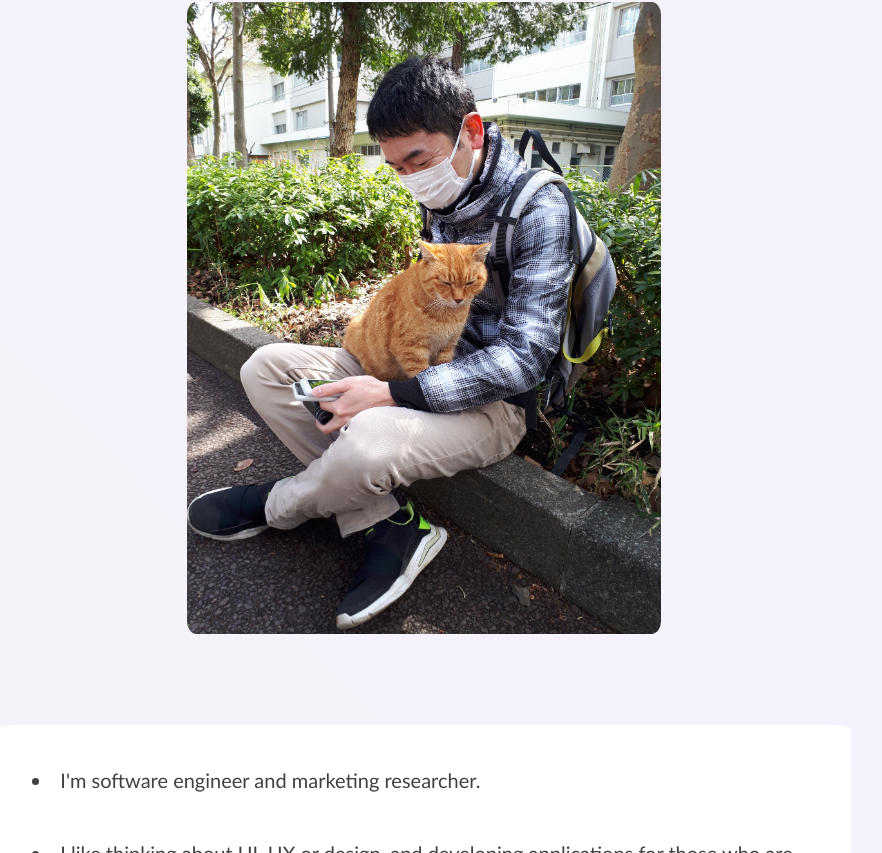
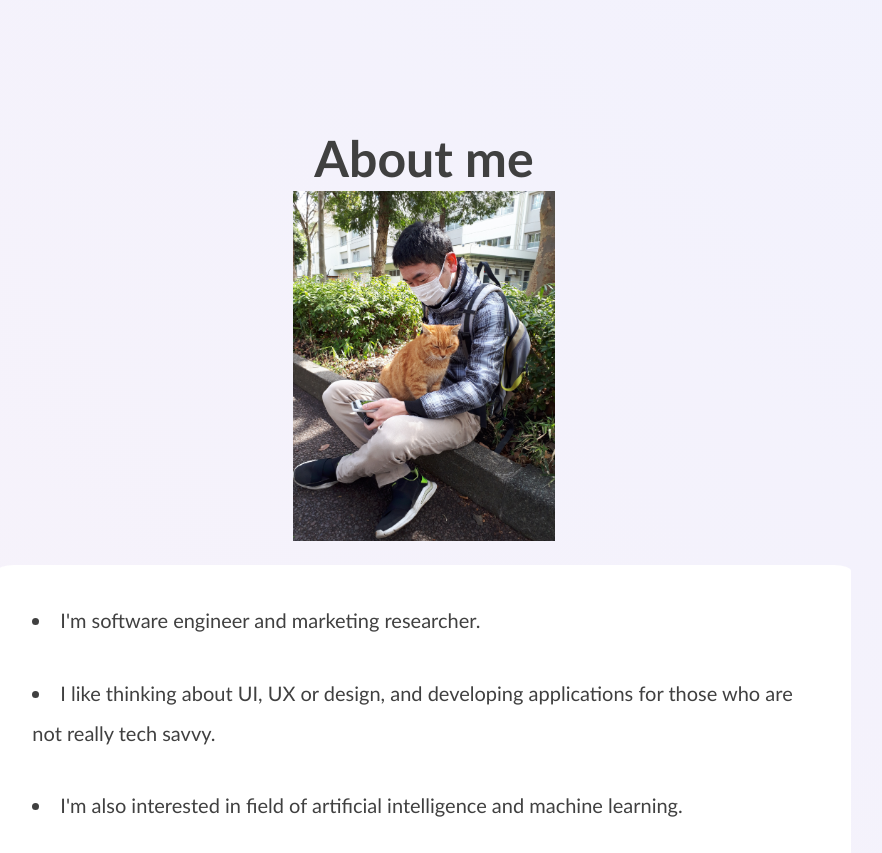
Before and after one commit to khiz125/my-next-portfolio, a Next.js app: page / in a window 1280 px wide. Shown: the part 1547-2400 px from the top of the page, without its empty margins (216-1098 px from the left). Built offline with nearby package versions, Linux system fonts and the light colour scheme.

Commit message:
fix style

```diff
--- a/src/pages/About.tsx
+++ b/src/pages/About.tsx
@@ -9,6 +9,7 @@ import styles from "../styles/About.module.css";
 const About = () => {
 
   const { t, locale } = useLocale();
+  const style = { paddingBottom: `min(350px, ${100 / (480 / 653)}%)` }
 
   return (
     <main id="about">
@@ -21,14 +22,13 @@ const About = () => {
       >
         <section className='lineSpacing'>
           <h2>{t.About_me}</h2>
-          <div style={{ display: 'flex', alignItems: 'center', justifyContent: 'center' }}>
-            <div style={{ width: '50%', margin: '2%' }}>
-              <Image
-                src={meImage}
-                layout='responsive'
-                alt="cat on lap"
-                style={{ borderRadius: '2%' }} />
-            </div>
+          <div className={styles.container} style={style}>
+            <Image
+              src={meImage}
+              layout="fill"
+              objectFit="contain"
+              alt="cat on lap"
+            />
           </div>
         </section>
         <section>
--- a/src/pages/Footer.tsx
+++ b/src/pages/Footer.tsx
@@ -11,7 +11,7 @@ const Footer = () => {
 
   return (
     <main id="footer" className={styles.footerContainer}>
-      <section>
+      <section className={styles.textContainer}>
         <p className={styles.text}>{t.Footer_1}</p>
       </section>
       <section className={styles.logo}>
--- a/src/styles/About.module.css
+++ b/src/styles/About.module.css
@@ -8,8 +8,18 @@
   flex-direction: column;
 }
 
+.container {
+  display: flex;
+  align-items: center;
+  justify-content: center;
+  overflow: hidden;
+  position: relative;
+  max-width: 100%;
+  margin: auto;
+}
+
 .introduce {
-  margin: 5%;
+  margin: 0 5%;
   padding: 2%;
   background-color: white;
   border-radius: 2%;
--- a/src/styles/Footer.module.css
+++ b/src/styles/Footer.module.css
@@ -1,15 +1,20 @@
 .footerContainer {
   text-align: center;
-  margin-top: 20%;
+  margin-top: 10%;
   padding: 10% 0;
   background-color: #333;
   width: 100vw;
-  height: 20vh;
+  height: 25vh;
+}
+
+.textContainer {
+  margin: 0;
 }
 
 .logo {
   display: flex;
-  justify-content: space-around;
+  gap: 5%;
+  justify-content: center;
   align-items: center;
 }
 
@@ -24,9 +29,21 @@
 .text {
   text-align: center;
   color: aliceblue;
-  margin: 3%;
-  font-size: 1rem;
+  margin: -5% 0 3% 0;
+  font-size: 2rem;
   font-weight: bold;
+}
+
+@media only screen and (max-width: 450px) {
+  .footerContainer {
+    margin-top: 10%;
+    height: 20vh;
+  }
+
+  .text {
+    margin: 3%;
+    font-size: 1rem;
+  }
 }
 
 @media only screen and (min-width: 800px) {
@@ -34,9 +51,4 @@
     margin-top: 10%;
     height: 25vh;
   }
-
-  .text {
-    margin: 3%;
-    font-size: 2rem;
-  }
 }
--- a/src/styles/Site.module.css
+++ b/src/styles/Site.module.css
@@ -12,6 +12,7 @@
   text-align: left;
   margin: 2%;
   padding: 2%;
+  max-width: 60%;
   background-color: white;
   border-radius: 2%;
 }
--- a/src/styles/Skills.module.css
+++ b/src/styles/Skills.module.css
@@ -8,6 +8,8 @@
   flex-wrap: wrap;
   justify-content: space-around;
   text-align: left;
+  max-width: 1028px;
+  margin: auto;
 }
 
 .card > h3 {
```
